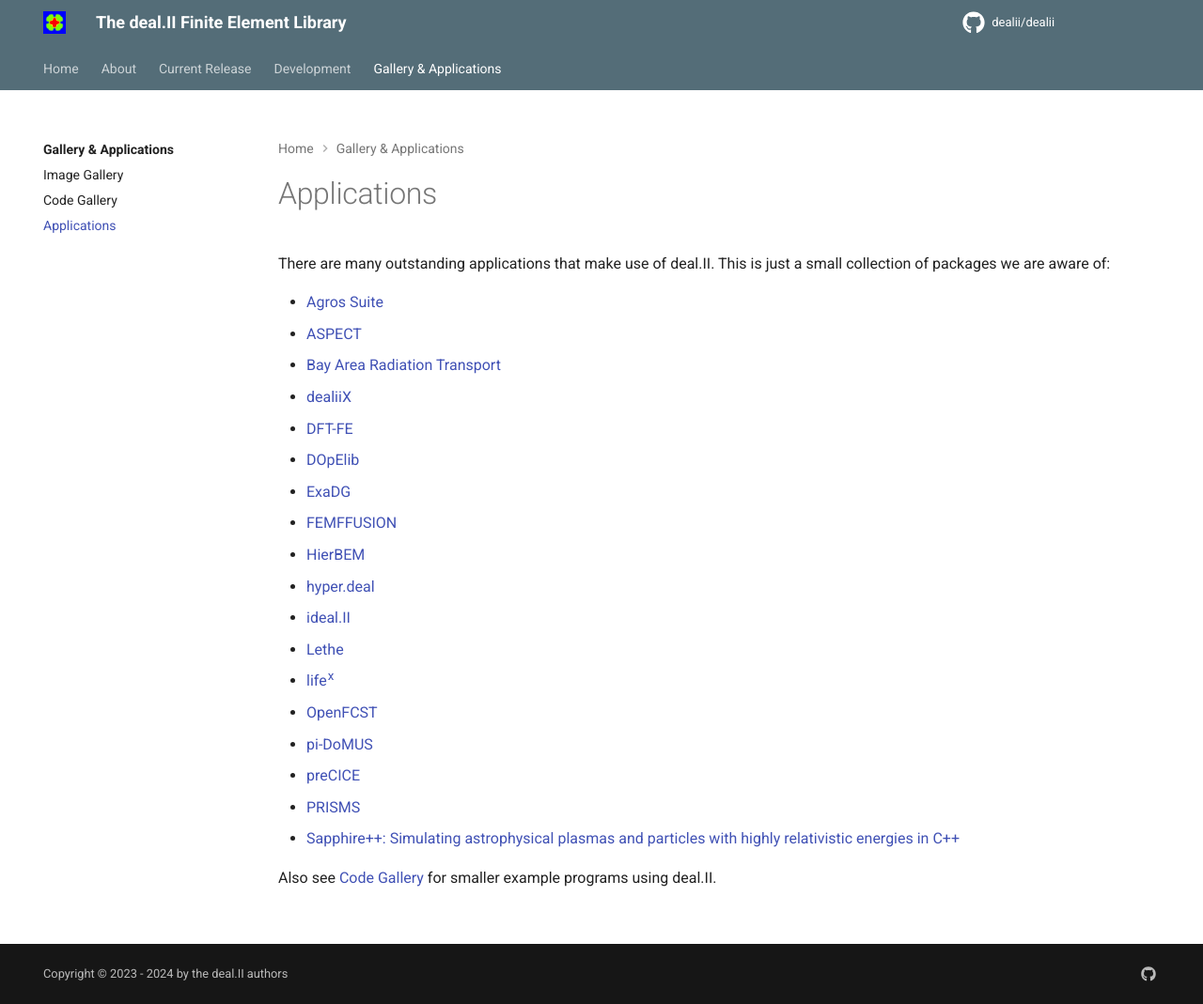
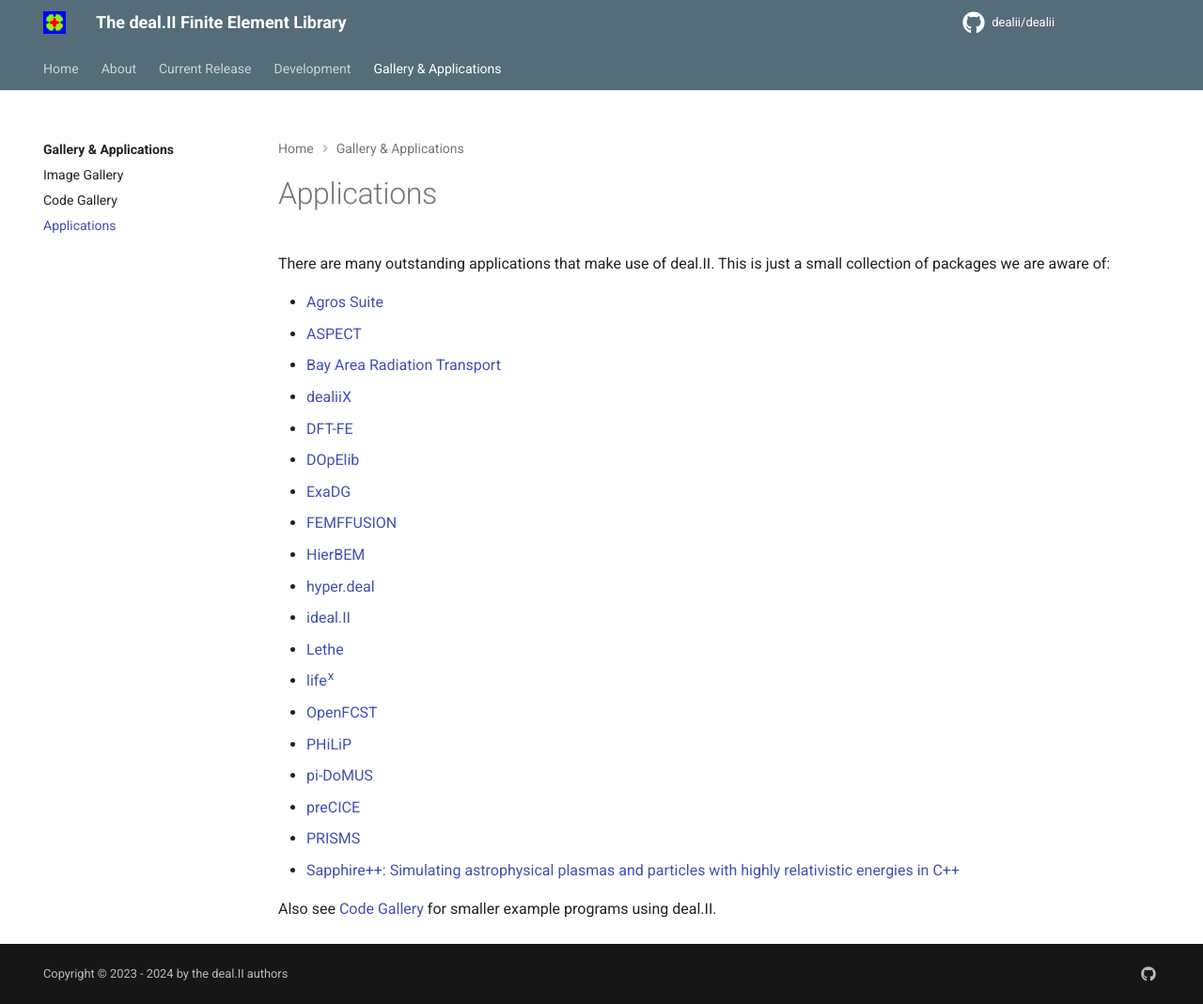
Before and after one commit to dealii/website, an MkDocs documentation site: the page built from docs/gallery_applications/applications.md, in a window 1280 px wide and 1069 px high. Shown: the whole window at 94% size. Built offline with MkDocs 1.6.1 and Material for MkDocs 9.7.7, drawn with Linux system fonts in a browser that asks for light colours; comment, search, counter and statistics services are not loaded.

Commit message:
Added PHiLiP to list of applications.

```diff
--- a/docs/gallery_applications/applications.md
+++ b/docs/gallery_applications/applications.md
@@ -17,6 +17,7 @@
 - [Lethe](https://github.com/lethe-cfd/lethe)
 - [life<sup>x</sup>](https://lifex.gitlab.io/)
 - [OpenFCST](http://www.openfcst.mece.ualberta.ca/)
+- [PHiLiP](https://github.com/dougshidong/PHiLiP)
 - [pi-DoMUS](https://github.com/mathLab/pi-DoMUS)
 - [preCICE](https://www.precice.org)
 - [PRISMS](http://www.prisms-center.org/#/ctools/software)
```
